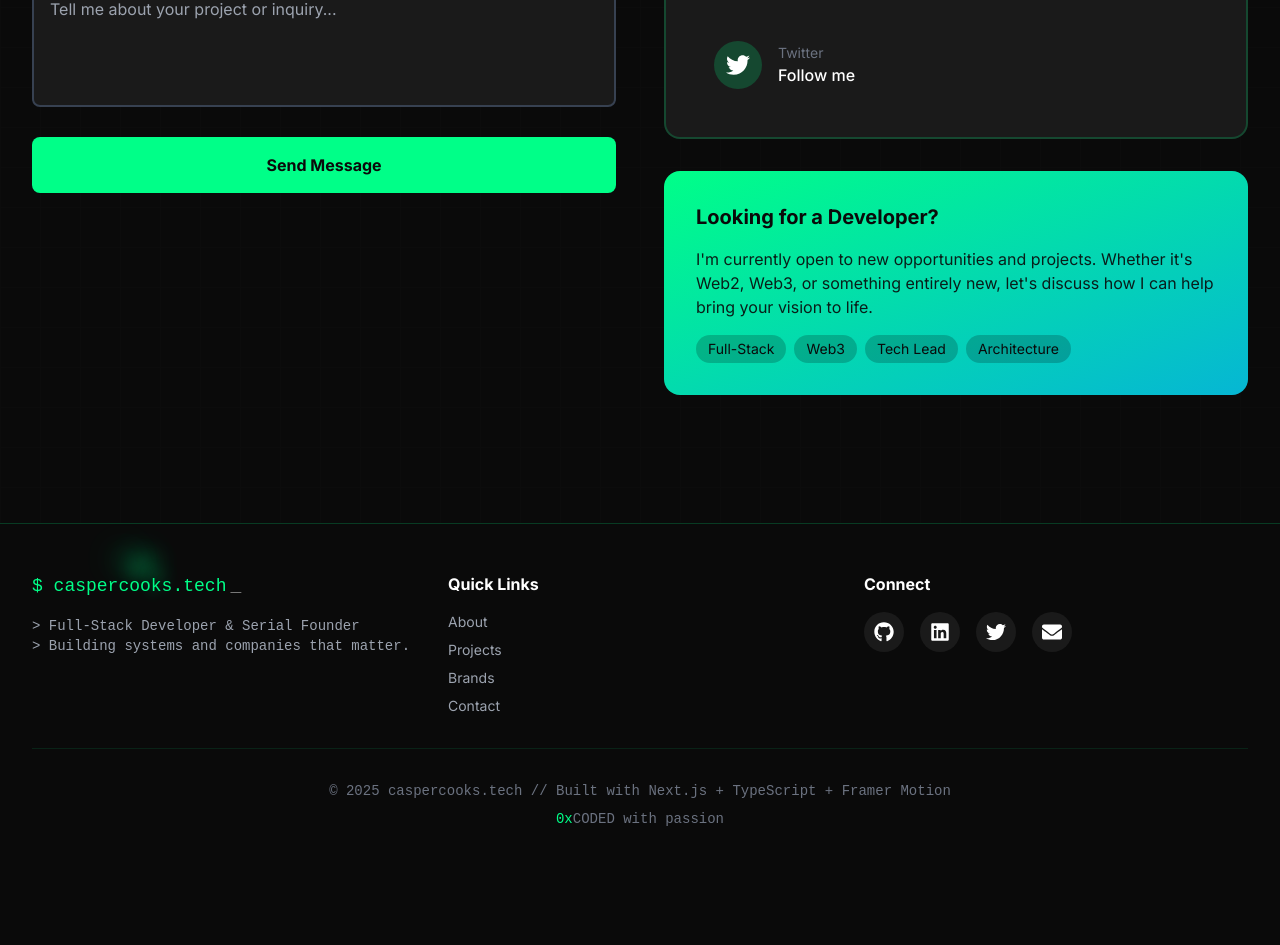
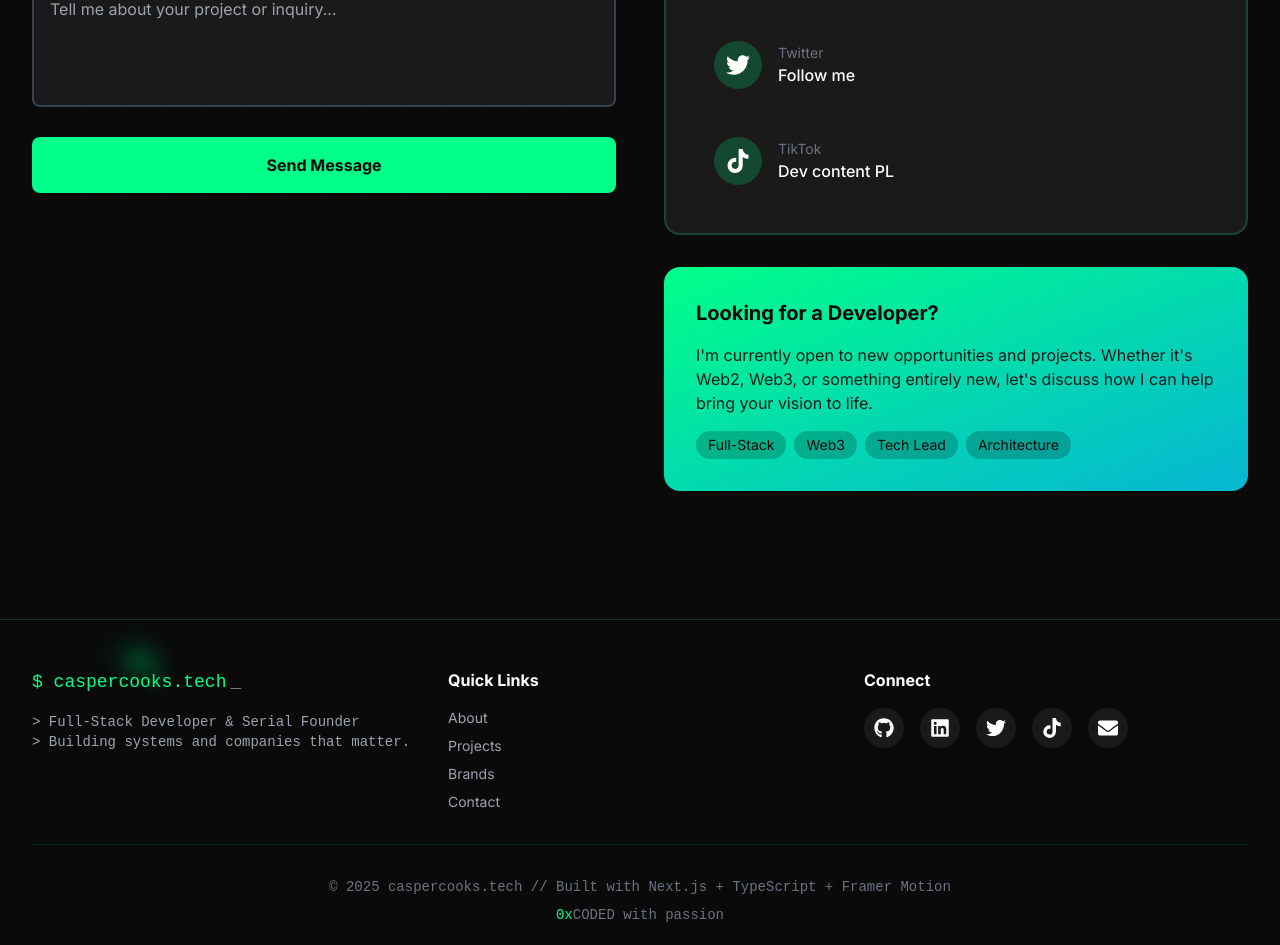
Before and after one commit to kgarbacinski/caspercooks.tech, a Next.js app: page / in a window 1280 px wide. Shown: the part 7520-8465 px from the top of the page. Before the commit the page ends 8397 px from the top, so only its background shows below. Built offline with nearby package versions, Linux system fonts and the light colour scheme.

Commit message:
feat: add tiktok section

```diff
--- a/app/page.tsx
+++ b/app/page.tsx
@@ -6,6 +6,7 @@ import AboutSection from '@/components/AboutSection'
 import ProjectsTimeline from '@/components/ProjectsTimeline'
 import TechStack from '@/components/TechStack'
 import BrandsShowcase from '@/components/BrandsShowcase'
+import TikTokSection from '@/components/TikTokSection'
 import ContactSection from '@/components/ContactSection'
 import Footer from '@/components/Footer'
 import CustomCursor from '@/components/CustomCursor'
@@ -24,6 +25,7 @@ export default function Home() {
         <ProjectsTimeline />
         {theme === 'developer' && <TechStack />}
         <BrandsShowcase />
+        <TikTokSection />
         <ContactSection />
       </main>
       <Footer />
--- a/components/ContactSection.tsx
+++ b/components/ContactSection.tsx
@@ -3,7 +3,7 @@
 import { motion, useInView } from 'framer-motion'
 import { useTheme } from '@/contexts/ThemeContext'
 import { useRef, useState, useEffect } from 'react'
-import { FaEnvelope, FaLinkedin, FaGithub, FaTwitter, FaUserTie, FaRocket, FaComments } from 'react-icons/fa'
+import { FaEnvelope, FaLinkedin, FaGithub, FaTwitter, FaTiktok, FaUserTie, FaRocket, FaComments } from 'react-icons/fa'
 import type { IconType } from 'react-icons'
 
 export default function ContactSection() {
@@ -93,6 +93,12 @@ export default function ContactSection() {
       label: 'Twitter',
       value: 'Follow me',
       link: 'https://x.com/KGarbacinski',
+    },
+    {
+      icon: FaTiktok,
+      label: 'TikTok',
+      value: 'Dev content PL',
+      link: 'https://www.tiktok.com/@kacper.senior.dev',
     },
   ]
 
--- a/components/Footer.tsx
+++ b/components/Footer.tsx
@@ -3,7 +3,7 @@
 import { motion } from 'framer-motion'
 import { useTheme } from '@/contexts/ThemeContext'
 import SteamAnimation from './SteamAnimation'
-import { FaGithub, FaLinkedin, FaTwitter, FaEnvelope } from 'react-icons/fa'
+import { FaGithub, FaLinkedin, FaTwitter, FaEnvelope, FaTiktok } from 'react-icons/fa'
 
 export default function Footer() {
   const { theme } = useTheme()
@@ -13,6 +13,7 @@ export default function Footer() {
     { name: 'GitHub', icon: FaGithub, url: 'https://github.com/kgarbacinski' },
     { name: 'LinkedIn', icon: FaLinkedin, url: 'https://www.linkedin.com/in/kacper-garbacinski-3271b81a2/' },
     { name: 'Twitter', icon: FaTwitter, url: 'https://x.com/KGarbacinski' },
+    { name: 'TikTok', icon: FaTiktok, url: 'https://www.tiktok.com/@kacper.senior.dev' },
     { name: 'Email', icon: FaEnvelope, url: 'mailto:kacpergarbacinski@gmail.com' },
   ]
 
```
